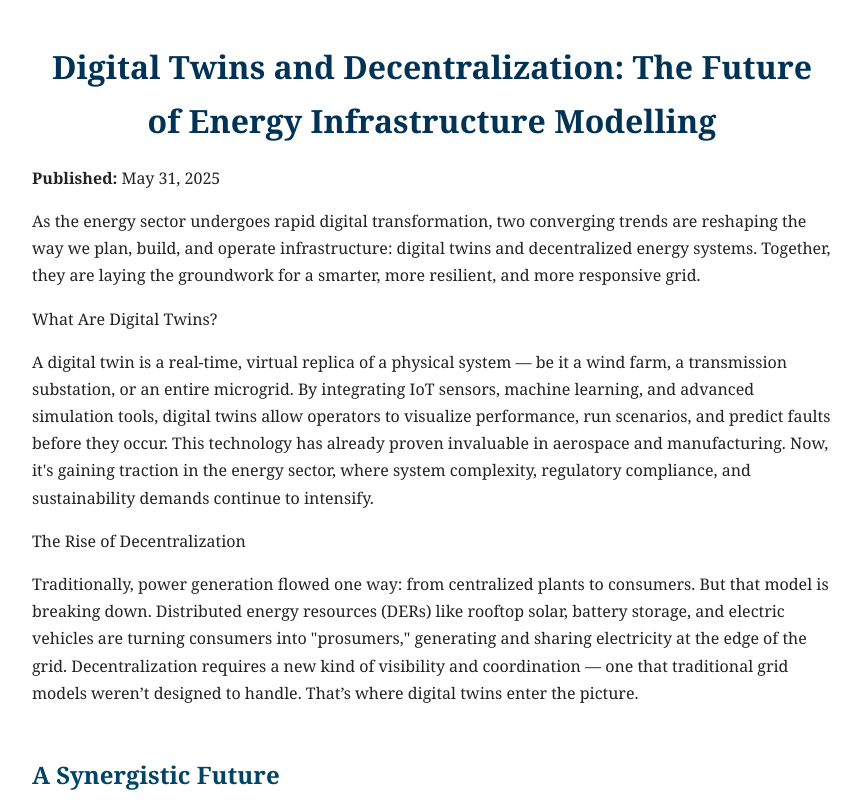
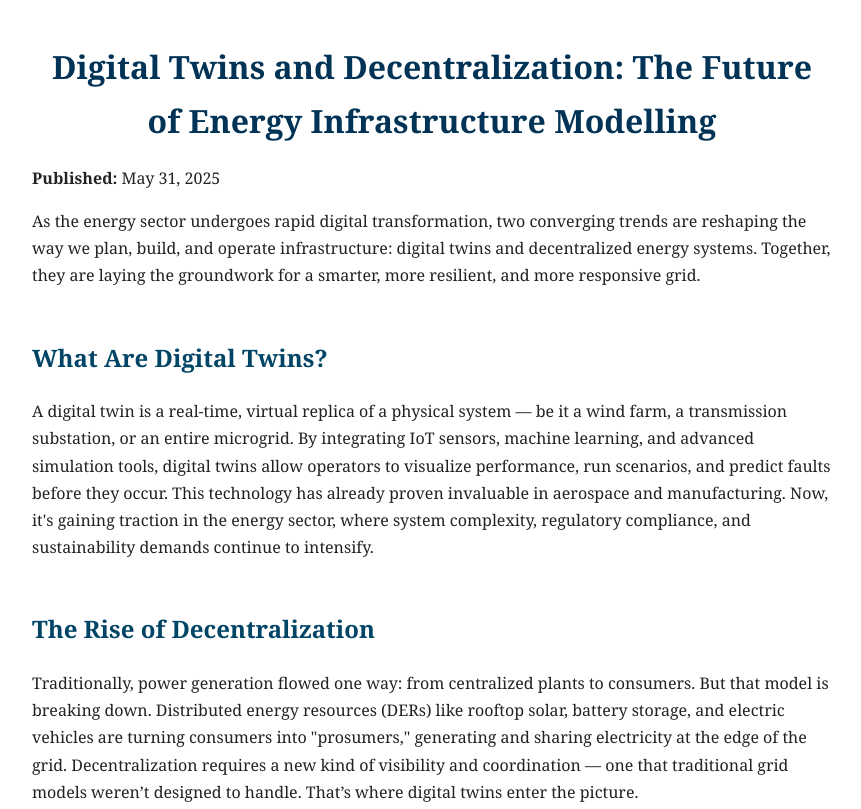
Before and after one commit to theenergyledger/The-Energy-Ledger, a plain HTML site: page digital-twins-decentralisation.html in a window 1280 px wide. Shown: the top 809 px of the page, without its empty margins (208-1069 px from the left). Drawn offline with Linux system fonts and the light colour scheme.

Commit message:
Update digital-twins-decentralisation.html

```diff
--- a/digital-twins-decentralisation.html
+++ b/digital-twins-decentralisation.html
@@ -54,10 +54,10 @@
 
   <p>As the energy sector undergoes rapid digital transformation, two converging trends are reshaping the way we plan, build, and operate infrastructure: digital twins and decentralized energy systems. Together, they are laying the groundwork for a smarter, more resilient, and more responsive grid.</p>
 
-  <h>What Are Digital Twins?</h>
+  <h2>What Are Digital Twins?</h2>
   <p>A digital twin is a real-time, virtual replica of a physical system — be it a wind farm, a transmission substation, or an entire microgrid. By integrating IoT sensors, machine learning, and advanced simulation tools, digital twins allow operators to visualize performance, run scenarios, and predict faults before they occur. This technology has already proven invaluable in aerospace and manufacturing. Now, it's gaining traction in the energy sector, where system complexity, regulatory compliance, and sustainability demands continue to intensify.</p>
 
-  <h>The Rise of Decentralization</h>
+  <h2>The Rise of Decentralization</h2>
   <p>Traditionally, power generation flowed one way: from centralized plants to consumers. But that model is breaking down. Distributed energy resources (DERs) like rooftop solar, battery storage, and electric vehicles are turning consumers into "prosumers," generating and sharing electricity at the edge of the grid. Decentralization requires a new kind of visibility and coordination — one that traditional grid models weren’t designed to handle. That’s where digital twins enter the picture.</p>
 
   <h2>A Synergistic Future</h2>
```
